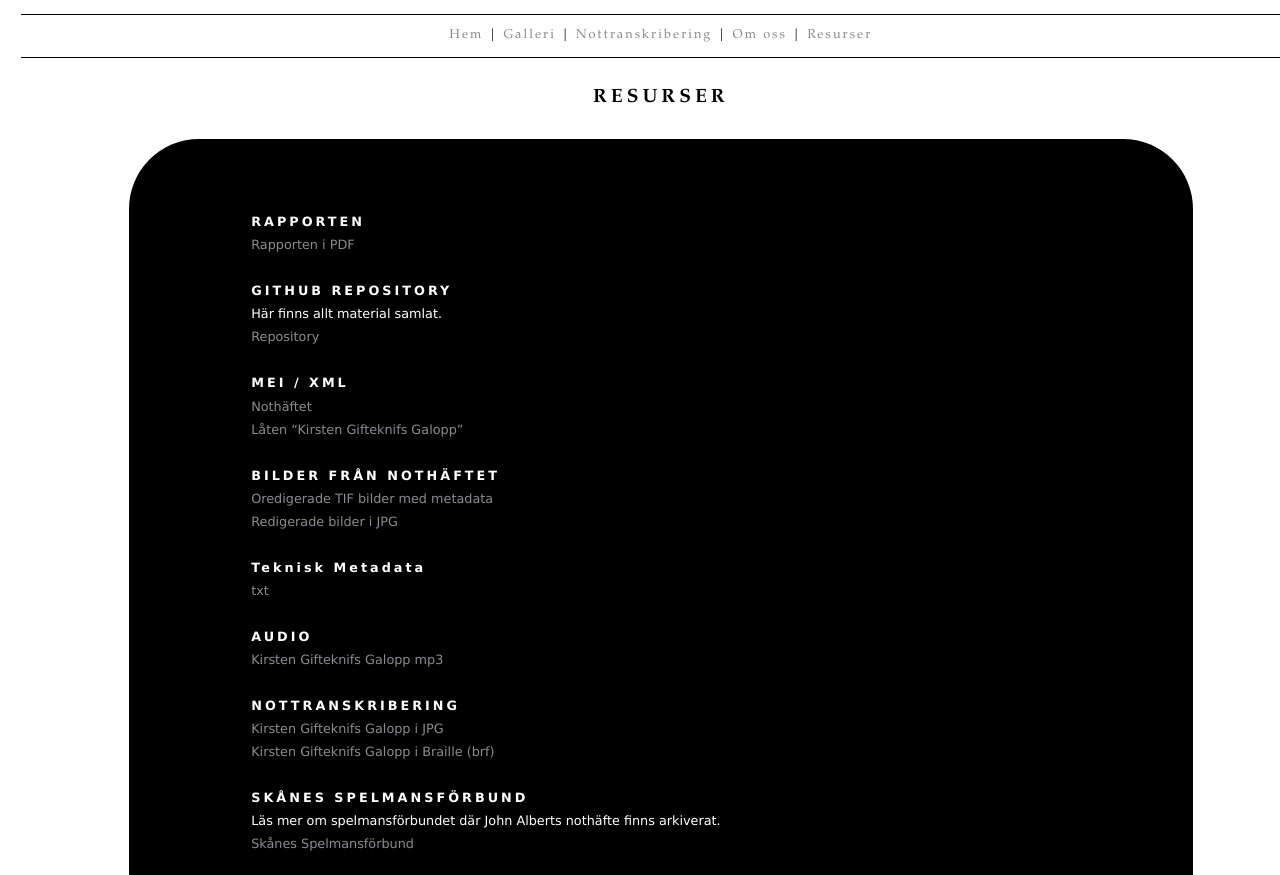
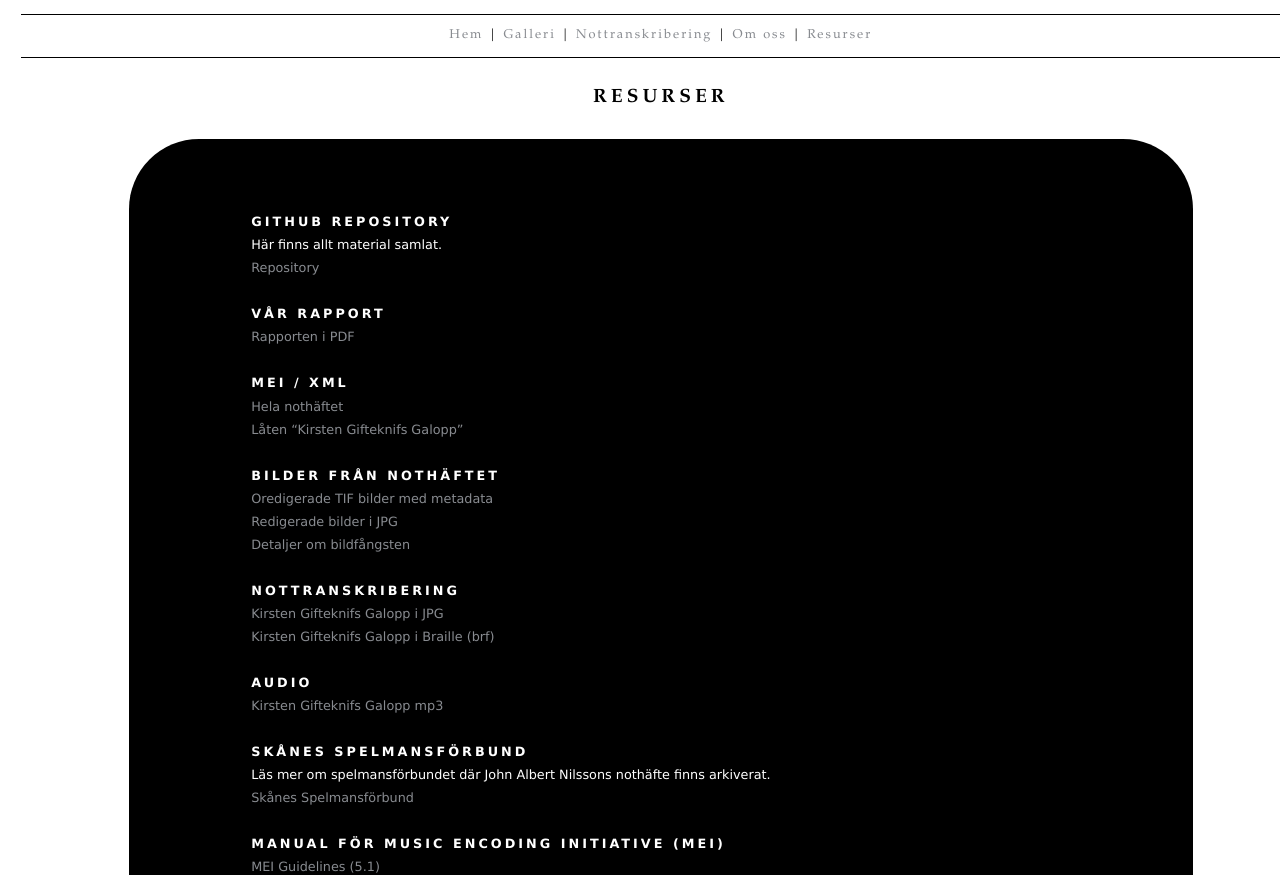
Before and after one commit to anabananalalala/John-Albert-Nilssons-nothafte, a plain HTML site: page docs/resurser.html in a window 1280 px wide. Shown: the part 73-948 px from the top of the page. Drawn offline with Linux system fonts and the light colour scheme.

Commit message:
Visuel redigering
Stavning, ordning av länkar och ändring av ord

```diff
--- a/docs/resurser.html
+++ b/docs/resurser.html
@@ -19,17 +19,17 @@
             <h2> RESURSER</h2>
             <div class="row">
                     <div id="text-description">
-                        <div class="resource-titles">RAPPORTEN</div>
-                        <a href="https://www.xxxx" target="_blank">Rapporten i PDF</a>
-                        <br /><br />
                         <div class="resource-titles">GITHUB REPOSITORY</div> Här finns allt material samlat. <br />
                         <a href="https://github.com/anabananalalala/John-Albert-Nilssons-nothafte"
                             target="_blank">Repository</a>
                         <br /><br />
+                        <div class="resource-titles">VÅR RAPPORT</div>
+                        <a href="https://www.xxxx" target="_blank">Rapporten i PDF</a>
+                        <br /><br />
                         <div class="resource-titles">MEI / XML</div>
                         <a
                             href="https://github.com/anabananalalala/John-Albert-Nilssons-nothafte/blob/main/collection/MEI/NOTH%C3%84FTE_MEI_CORPUS.xml"
-                            target="_blank">Nothäftet</a>
+                            target="_blank">Hela nothäftet</a>
                         <br />
                         <a
                             href="https://github.com/anabananalalala/John-Albert-Nilssons-nothafte/blob/main/collection/MEI/Kirsten_Gifteknifs_Galopp.xml"
@@ -43,14 +43,8 @@
                         <a
                             href="https://github.com/anabananalalala/John-Albert-Nilssons-nothafte/tree/main/docs/assets/img/documents"
                             target="_blank">Redigerade bilder i JPG</a>
-                        <br /><br />
-                        <div class="resource-titles">Teknisk Metadata</div>
-                        <a href="https://xxxxxxx" target="_blank">txt</a>
-                        <br /><br />
-                        <div class="resource-titles">AUDIO</div>
-                        <a
-                            href="https://github.com/anabananalalala/John-Albert-Nilssons-nothafte/blob/main/docs/assets/audio/Kirsten%20Giftekniv%20Galopp%20-----.mp3"
-                            target="_blank">Kirsten Gifteknifs Galopp mp3</a>
+                        <br />
+                        <a href="https://github.com/anabananalalala/John-Albert-Nilssons-nothafte/blob/main/docs/assets/teknisk_metadata/Bildf%C3%A5ngst_detaljer.txt" target="_blank">Detaljer om bildfångsten</a>
                         <br /><br />
                         <div class="resource-titles">NOTTRANSKRIBERING </div>
                         <a
@@ -60,12 +54,17 @@
                         <a href="https://github.com/anabananalalala/John-Albert-Nilssons-nothafte/blob/main/docs/assets/brf/Kirsten_Gifteknifs_Galopp_braille.brf" target="_blank">Kirsten Gifteknifs Galopp i
                             Braille (brf)</a>
                         <br /><br />
+                        <div class="resource-titles">AUDIO</div>
+                        <a
+                            href="https://github.com/anabananalalala/John-Albert-Nilssons-nothafte/blob/main/docs/assets/audio/Kirsten%20Giftekniv%20Galopp%20-----.mp3"
+                            target="_blank">Kirsten Gifteknifs Galopp mp3</a>
+                        <br /><br />
                         <div class="resource-titles">SKÅNES SPELMANSFÖRBUND</div> Läs mer om
-                        spelmansförbundet där John Alberts nothäfte finns arkiverat. <br />
+                        spelmansförbundet där John Albert Nilssons nothäfte finns arkiverat. <br />
                         <a href="https://www.skanesspelmansforbund.se/" target="_blank">Skånes
                             Spelmansförbund </a>
                         <br /><br />
-                        <div class="resource-titles">MANUAL FÖR MUSIC ENCODING</div>
+                        <div class="resource-titles">MANUAL FÖR MUSIC ENCODING INITIATIVE (MEI)</div>
                         <a href="https://music-encoding.org/guidelines/v5/content/index.html" target="_blank">MEI Guidelines (5.1)</a>
                         <br /><br />
                     </div>
```
